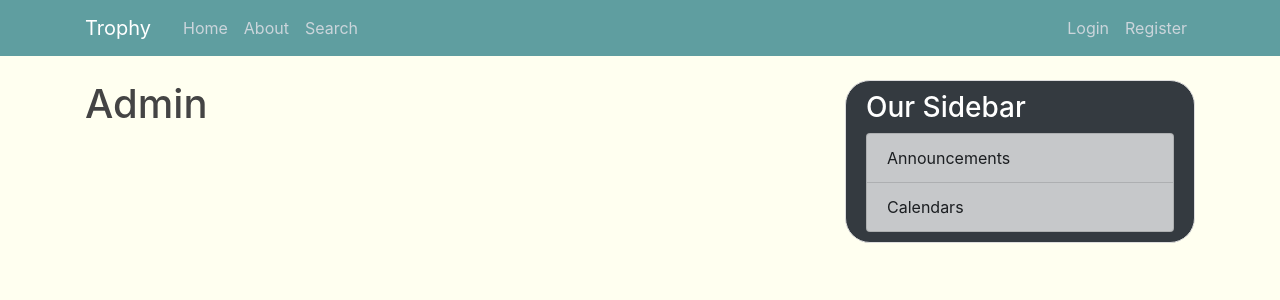
After one commit to oscarllopez98/TrophySite, a Flask app: page /admin in a window 1280 px wide. The commit adds this page. Shown: the top 300 px of the page. Run offline with Flask 2, Linux system fonts and the light colour scheme; some libraries are stand-ins or nearby versions.

Commit message:
Admin Page
Created a nav-item that appears if the user logged in is an Admin in the database.
Created an empty Admin page

```diff
--- a/trophy/main/routes.py
+++ b/trophy/main/routes.py
@@ -23,7 +23,6 @@ def about():
 #Takes user to the Search Page
 @main.route('/search', methods=['GET','POST'])
 def search():
-	print ("search")
 	form = SearchForm()
 	if form.validate_on_submit() and request.method == 'POST':
 		#Get username that was inputted into the form
@@ -40,3 +39,8 @@ def search():
 
 	#Else, user has not submitted the form, so display search page
 	return render_template('search.html', title='Search', form=form)
+
+#Takes user to the Search Page
+@main.route('/admin', methods=['GET','POST'])
+def admin():
+	return render_template('admin.html', title='Admin')
--- /dev/null
+++ b/trophy/templates/admin.html
@@ -0,0 +1,8 @@
+{% extends "layout.html" %}
+{% block content %}
+	<main role="main" class="container">
+		<div class="row">
+			<h1>Admin</h1>
+		</div>
+	</main>
+{% endblock content%}
--- a/trophy/templates/layout.html
+++ b/trophy/templates/layout.html
@@ -26,6 +26,9 @@
 	    	</button>
 	      <div class="collapse navbar-collapse" id="navbarToggle">
 	        <div class="navbar-nav mr-auto">
+	        	{% if current_user.admin == True %}
+	        		<a class="nav-item nav-link" href="{{url_for('main.admin')}}">Admin</a>
+	        	{% endif %}
 	        	<a class="nav-item nav-link" href="{{ url_for('main.home') }}">Home</a>
 	        	<a class="nav-item nav-link" href="{{ url_for('main.about') }}">About</a>
 	        	<a class="nav-item nav-link" href="{{ url_for('main.search') }}">Search</a>
@@ -58,10 +61,8 @@
 						{% endfor %}
 					{% endif %}
 				{% endwith %}
-
 				{% block content %}
 				{% endblock %}
-
 			</div>
 			<div class="col-md-4">
 				<div class="content-section bg-dark">
@@ -70,12 +71,10 @@
 						<li class="list-group-item list-group-item-dark">Announcements</li>
 						<li class="list-group-item list-group-item-dark">Calendars</li>
 					</ul>
-	        </p>
 				</div>
 			</div>
 		</div>
 	</main>
-
 	<!-- Optional JavaScript -->
 	<!-- jQuery first, then Popper.js, then Bootstrap JS -->
 	<script src="https://code.jquery.com/jquery-3.4.1.slim.min.js" integrity="sha384-J6qa4849blE2+poT4WnyKhv5vZF5SrPo0iEjwBvKU7imGFAV0wwj1yYfoRSJoZ+n" crossorigin="anonymous"></script>
```
Lines whose indentation alone changed are shown as unchanged.
